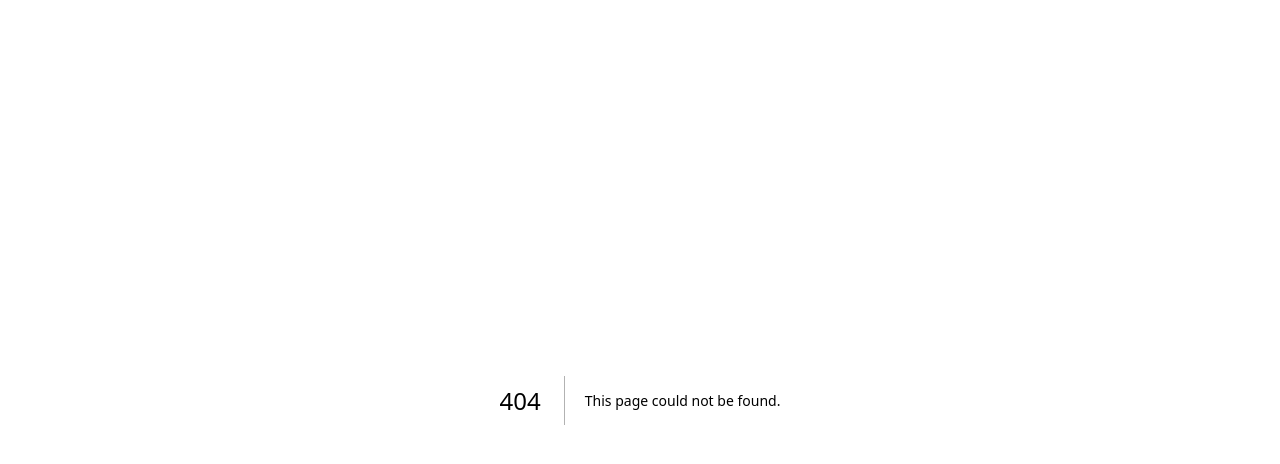
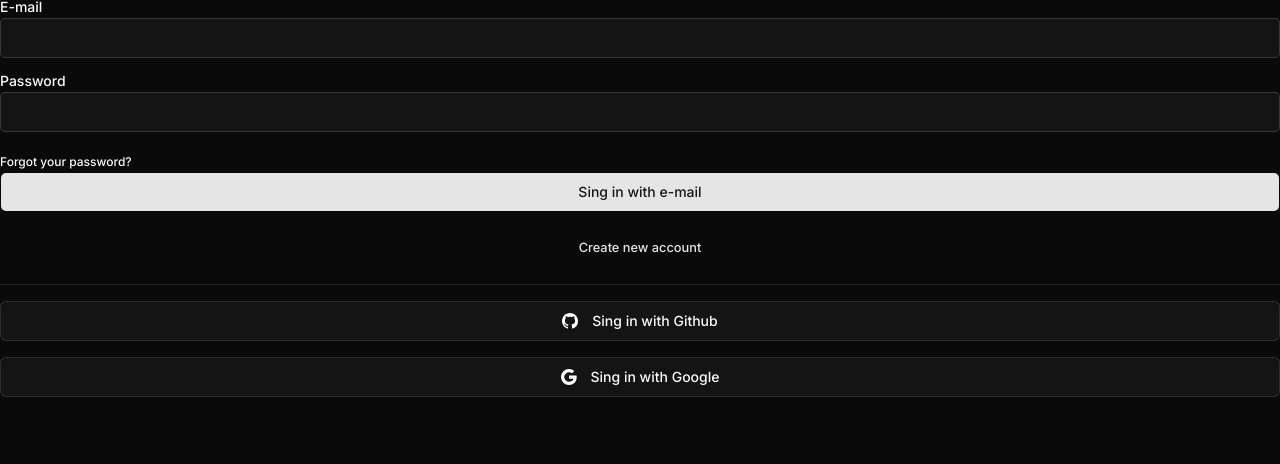
Before and after one commit to ViniciusGGomes/SaaS, a Next.js app in the folder apps/web/: page /auth/sign-in in a window 1280 px wide. Before the commit this address had no page. Shown: the top 464 px of the page. Built offline with nearby package versions, Linux system fonts and the light colour scheme.

Commit message:
feat(web): render sign in page component

```diff
--- /dev/null
+++ b/apps/web/src/app/auth/sign-in/page.tsx
@@ -0,0 +1,5 @@
+import {SignInForm} from "./sign-in-form"
+
+export default function SignInPage() {
+  return <SignInForm />
+}
```
